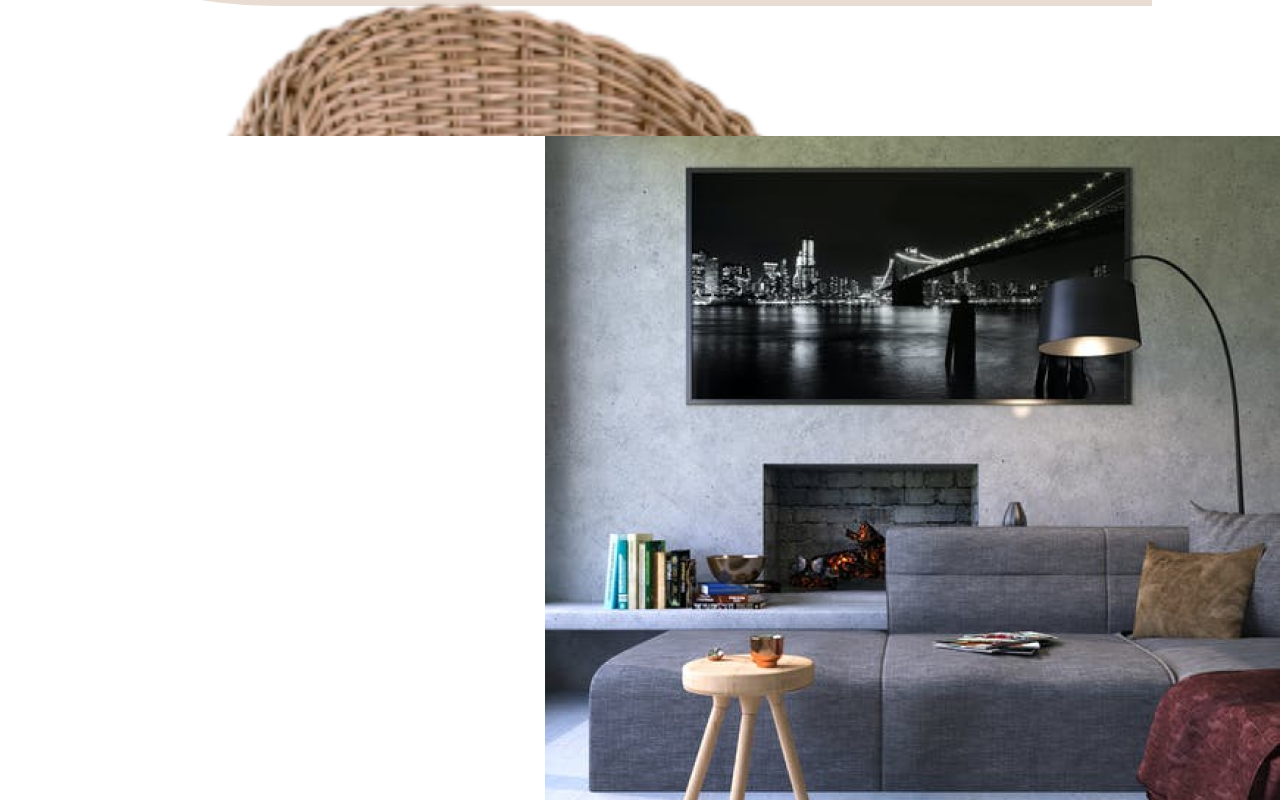
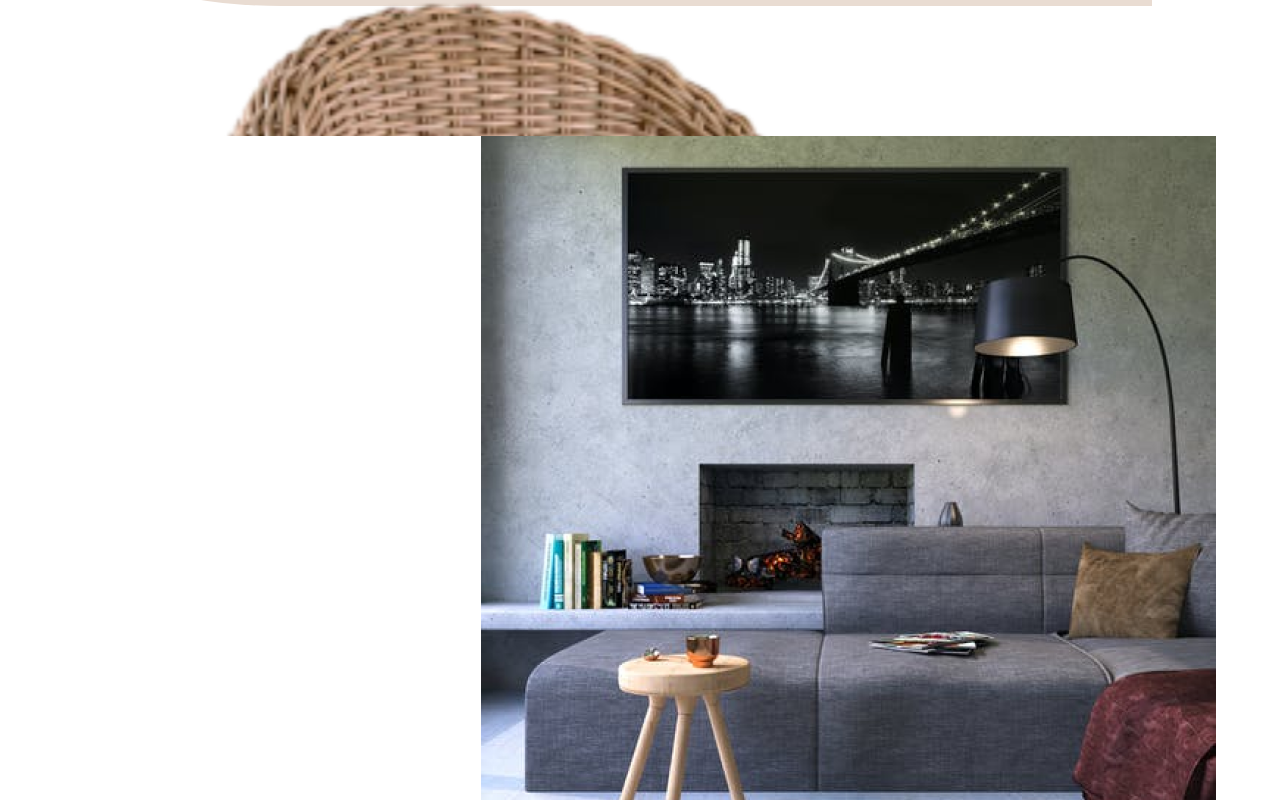
Before and after one commit to Khabub/webdev-learning-shpx, a React (Create React App) app: page / in a window 1280 px wide. Shown: the part 1060-1860 px from the top of the page. Built offline with nearby package versions, Linux system fonts and the light colour scheme.

Commit message:
working on observer

```diff
--- a/package.json
+++ b/package.json
@@ -9,6 +9,7 @@
     "@testing-library/user-event": "^13.5.0",
     "react": "^18.2.0",
     "react-dom": "^18.2.0",
+    "react-intersection-observer": "^9.4.0",
     "react-router-dom": "^6.3.0",
     "react-scripts": "5.0.1",
     "react-select": "^5.4.0",
--- a/src/App.js
+++ b/src/App.js
@@ -1,3 +1,4 @@
+import React from "react";
 import * as S from "./App_styles";
 import MainWindow from "./components/Layout/MainWindow/MainWindow";
 import NavigationPanel from "./components/Layout/NavigationPanel/NavigationPanel";
@@ -5,15 +6,24 @@
 import ProductsFilter from "./components/Layout/ProductsFilter/ProductsFilter";
 import Showcase from "./components/Layout/Showcase/Showcase";
 import Contact from "./components/Layout/Contact/Contact";
-import { useState, useContext } from "react";
+import { useState, useContext, useEffect } from "react";
 import MenuHam from "./components/Layout/NavigationPanel/MenuHam";
 import ProdFilterContext from "./store/context";
+import { useInView } from "react-intersection-observer";
 
 const App = () => {
   // Main window with components
 
   const [toggleMenu, setToggleMenu] = useState(false);
   const ctx = useContext(ProdFilterContext);
+  /* const myRef = useRef(); */
+  const { ref, inView } = useInView({
+    triggerOnce: true,
+    threshold: 0,
+  });
+
+
+/*   const [myElementVisible, setMyElementVisible] = useState(false); */
 
   const hamMenu = () => {
     setToggleMenu((prev) => !prev);
@@ -25,6 +35,21 @@
     ctx.toggleModalMenu(false);
   };
 
+  useEffect(() => {
+    ctx.modalMenuVal = true;
+
+  }, [ctx]);
+/*   useEffect(() => {
+    const observer = new IntersectionObserver((entries, observer) => {
+      entries.forEach(entry => {
+        setMyElementVisible(entry.isIntersecting);
+      });
+    });
+    observer.observe(myRef.current);
+    ctx.modalMenuVal = true;
+
+  }, [myElementVisible, ctx]); */
+
   return (
     <S.Container>
       {toggleMenu && <MenuHam onClose={closeMenu} />}
@@ -32,8 +57,10 @@
       <MainWindow />
       <ProductsFilter />
       <Products />
-      <Showcase />
+      <div ref={ref}>{inView && <Showcase />}</div>
       <Contact />
+
+
     </S.Container>
   );
 };
--- a/src/components/Layout/Contact/Contact.styles.js
+++ b/src/components/Layout/Contact/Contact.styles.js
@@ -8,6 +8,7 @@
   margin: 5rem auto;
   background-color: rgb(233, 220, 210);
   border-top-right-radius: 25px;
+  animation: animContact 3s ease-in;
 
   h1 {
     padding: 2rem;
@@ -16,4 +17,13 @@
     margin-bottom: 0;
   }
 
+  @keyframes animContact {
+    from {
+      opacity: 0;
+    }
+    to {
+      opacity: 1;
+    }
+  }
+
 `;
--- a/src/components/Layout/Showcase/Showcase.js
+++ b/src/components/Layout/Showcase/Showcase.js
@@ -1,5 +1,6 @@
 import * as S from "./Showcase.styles";
 import showcaseImage from "../../../assets/showcase_image.png";
+import React from "react";
 
 const Showcase = () => {
   return (
--- a/src/components/Layout/Showcase/Showcase.styles.js
+++ b/src/components/Layout/Showcase/Showcase.styles.js
@@ -4,8 +4,17 @@
   display: flex;
   flex-direction: column;
   align-items: flex-end;
+  width: 100%;
+  animation: animShowcase 3s ease-in;
 
-  width: 100%;
+  @keyframes animShowcase {
+    from {
+      opacity: 0;
+    }
+    to {
+      opacity: 1;
+    }
+  }
 
   span {
     position: absolute;
--- a/src/index.css
+++ b/src/index.css
@@ -7,7 +7,7 @@
   padding: 0;
   font-family: "Roboto", sans-serif;
 
-  /* color: rgb(233, 220, 210) */
+  /* color: rgb(189, 192, 0) */
 }
 
 .active {
```
Also changed, not shown: 1 other file (tests, documents, lock files or other folders).
